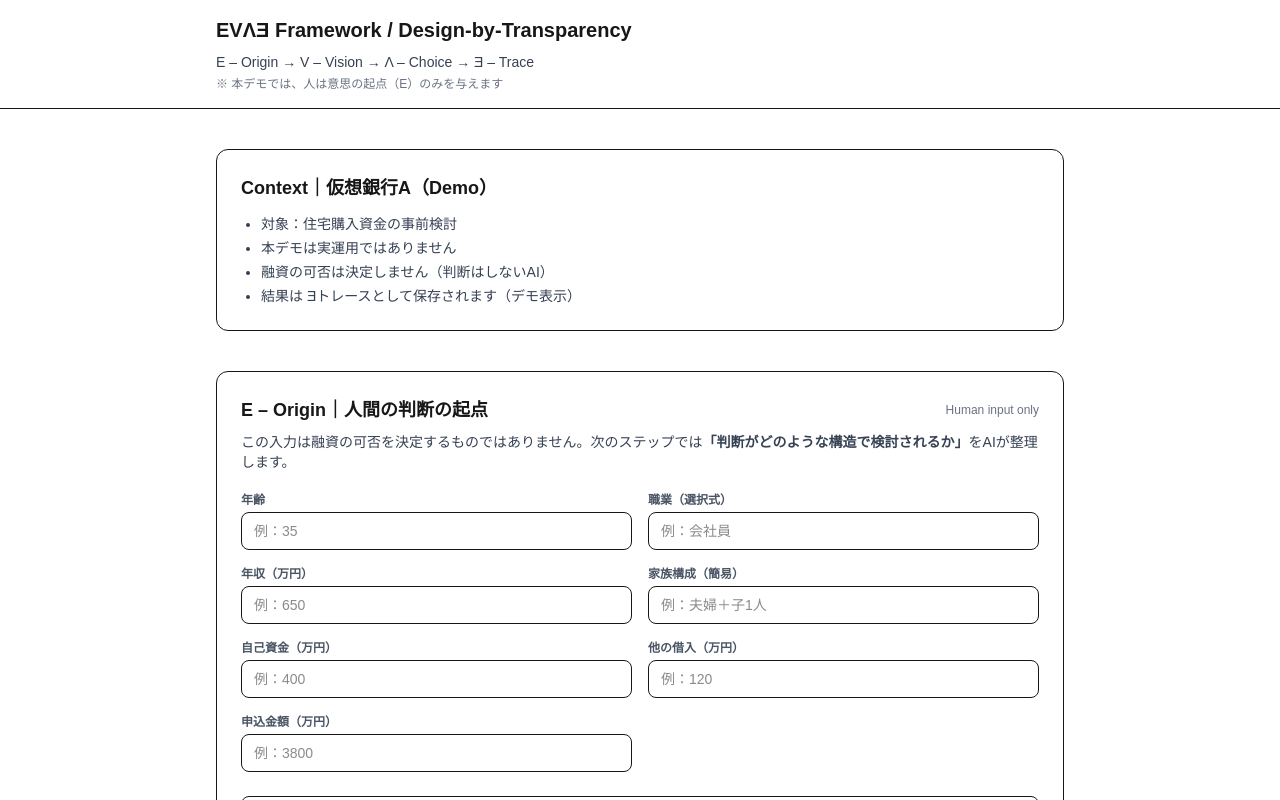
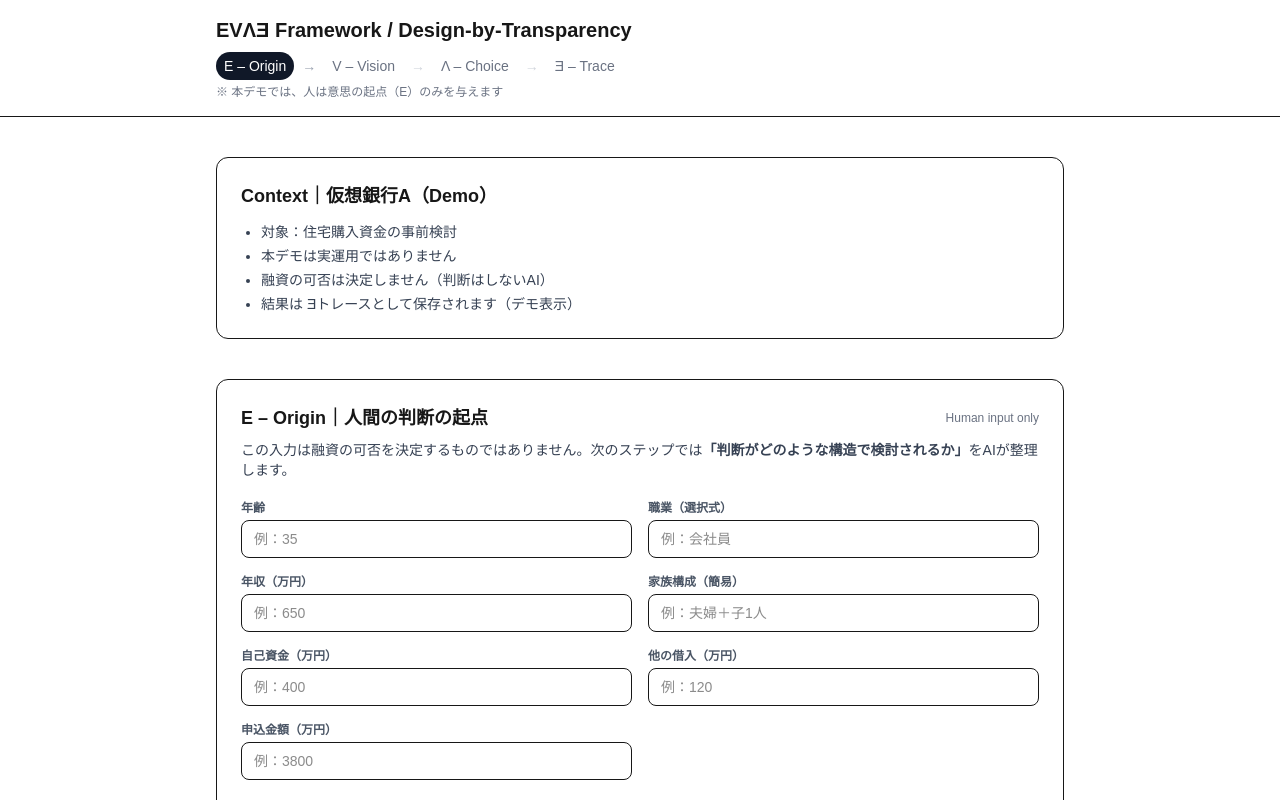
Before and after one commit to HIROYOKOKI/evae-financial-demo, a Next.js app: page / in a window 1280 px wide. Shown: the top 800 px of the page. Built offline with nearby package versions, Linux system fonts and the light colour scheme.

Commit message:
UI: add EVΛƎ flow animation (E→V→Λ→Ǝ)

```diff
--- a/app/page.tsx
+++ b/app/page.tsx
@@ -130,9 +130,12 @@ export default function Home() {
           <div className="text-xl font-semibold">
             EVΛƎ Framework / Design-by-Transparency
           </div>
-          <div className="mt-2 text-sm text-gray-700">
-            E – Origin → V – Vision → Λ – Choice → Ǝ – Trace
-          </div>
+          <FlowStepper
+  phase={
+    isLoading ? "generating" : result ? "done" : "idle"
+  }
+/>
+
           <div className="mt-1 text-xs text-gray-500">
             ※ 本デモでは、人は意思の起点（E）のみを与えます
           </div>
@@ -559,3 +562,67 @@ function Spinner() {
     />
   );
 }
+
+function FlowStepper({ phase }: { phase: "idle" | "generating" | "done" }) {
+  const steps = [
+    { key: "E", label: "E – Origin" },
+    { key: "V", label: "V – Vision" },
+    { key: "L", label: "Λ – Choice" },
+    { key: "T", label: "Ǝ – Trace" },
+  ];
+
+  // 生成中は E→V→Λ→Ǝ をループ表示
+  const [idx, setIdx] = React.useState(0);
+
+  React.useEffect(() => {
+    if (phase !== "generating") return;
+    setIdx(0);
+    const t = setInterval(() => {
+      setIdx((v) => (v + 1) % steps.length);
+    }, 500);
+    return () => clearInterval(t);
+  }, [phase]);
+
+  const activeIndex =
+    phase === "idle" ? 0 : phase === "done" ? steps.length - 1 : idx;
+
+  return (
+    <div className="mt-2 text-sm">
+      <div className="flex flex-wrap items-center gap-2 text-gray-600">
+        {steps.map((s, i) => {
+          const active = i === activeIndex;
+          const passed = i < activeIndex;
+
+          return (
+            <React.Fragment key={s.key}>
+              <span
+                className={[
+                  "rounded-full px-2 py-1 transition-all",
+                  active
+                    ? "bg-gray-900 text-white"
+                    : passed
+                    ? "bg-gray-100 text-gray-800"
+                    : "bg-transparent text-gray-500",
+                ].join(" ")}
+              >
+                {s.label}
+              </span>
+              {i < steps.length - 1 && (
+                <span className={active || passed ? "text-gray-400" : "text-gray-300"}>
+                  →
+                </span>
+              )}
+            </React.Fragment>
+          );
+        })}
+
+        {phase === "generating" && (
+          <span className="ml-2 inline-flex items-center gap-1 text-xs text-gray-500">
+            <span className="h-2 w-2 animate-pulse rounded-full bg-gray-400" />
+            running
+          </span>
+        )}
+      </div>
+    </div>
+  );
+}
```
